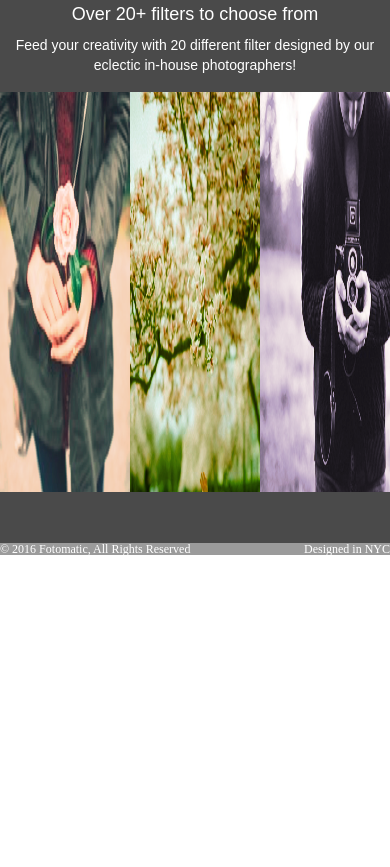
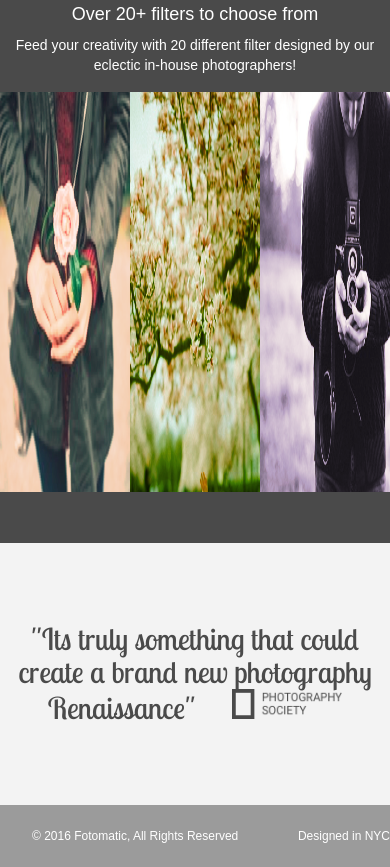
Before and after one commit to Space2020/Fotomat, a plain HTML site: page index.html in a window 390 px wide. Shown: the part 1137-2004 px from the top of the page. Before the commit the page ends 1693 px from the top, so only its background shows below. Drawn offline with Linux system fonts and the light colour scheme; a web font is replaced by a local one.

Commit message:
finished with most html and css errors, need to clean code to make web responsive

```diff
--- a/index.html
+++ b/index.html
@@ -4,6 +4,7 @@
   <link href="https://fonts.googleapis.com/css?family=Damion" rel="stylesheet">
   <link href="https://fonts.googleapis.com/css?family=Rubik" rel="stylesheet">
   <link href="https://fonts.googleapis.com/css?family=Roboto:300,400,600,700" rel="stylesheet">
+  <link href="https://fonts.googleapis.com/css?family=Lobster+Two" rel="stylesheet">
   <link href="./resources/css/style.css" type="text/css" rel="stylesheet">
   <link rel="stylesheet" href="./resources/css/reset.css">
 </head>
@@ -99,10 +100,11 @@
       </div>
     </div>
 
-    <!-- Quotes Section
+    <!--Quotes Section-->
+
     <div id="quotes-section">
       <div class="content center">
-        <span class="quote">“It’s truly something that could create a brand new photography Renaissance”</span>
+        <span class="quote"> ''Its truly something that could create a brand new photography Renaissance'' </span>
         <img class="quote-citation" src="./resources/images/photography-logo.png" />
       </div>
     </div>
--- a/resources/css/style.css
+++ b/resources/css/style.css
@@ -336,7 +336,7 @@ header .mobile {
   max-width: 100%;
   padding: 0 1%;
   display: flex;
-}
+  }
 
 .images-container img{
   height: 400px;
@@ -382,7 +382,7 @@ header .mobile {
   background-color: #f3f3f3;
 }
 
-#quotes-section content {
+#quotes-section .content {
   padding: 5rem 0;
 }
 
@@ -395,7 +395,8 @@ header .mobile {
   color: #4a4a4a;
 }
 
-#quotes-section quote-citation {
+#quotes-section .quote-citation {
+  margin-left: 1.875rem;
   height: 1.875rem;
 }
 
@@ -421,6 +422,7 @@ header .mobile {
 footer {
   background-color: #9b9b9b;
   padding: 1.5rem 2rem;
+  height: 62px;
 }
 
 footer .content {
@@ -431,6 +433,25 @@ footer .content {
 
 footer .copyright {
   flex-grow: 1;
+  font-size: 12px;
+  margin-left: 2rem;
+  margin-top: 25px;
+  margin-bottom: 25px;
+  font-family: "Roboto-Regular", sans-serif;
+}
+
+footer .location{
+  font-size: 12px;
+  font-family: "Roboto-Regular", sans-serif;
+  margin-top: 25px;
+  margin-bottom: 25px;
+}
+
+.quote{
+  font-size: 1.875rem;
+  font-family: 'Lobster Two', cursive;
+  line-height: 1.1;
+  color: #4a4a4a;
 }
 
 @media only screen and (min-width: 760px) {
```
